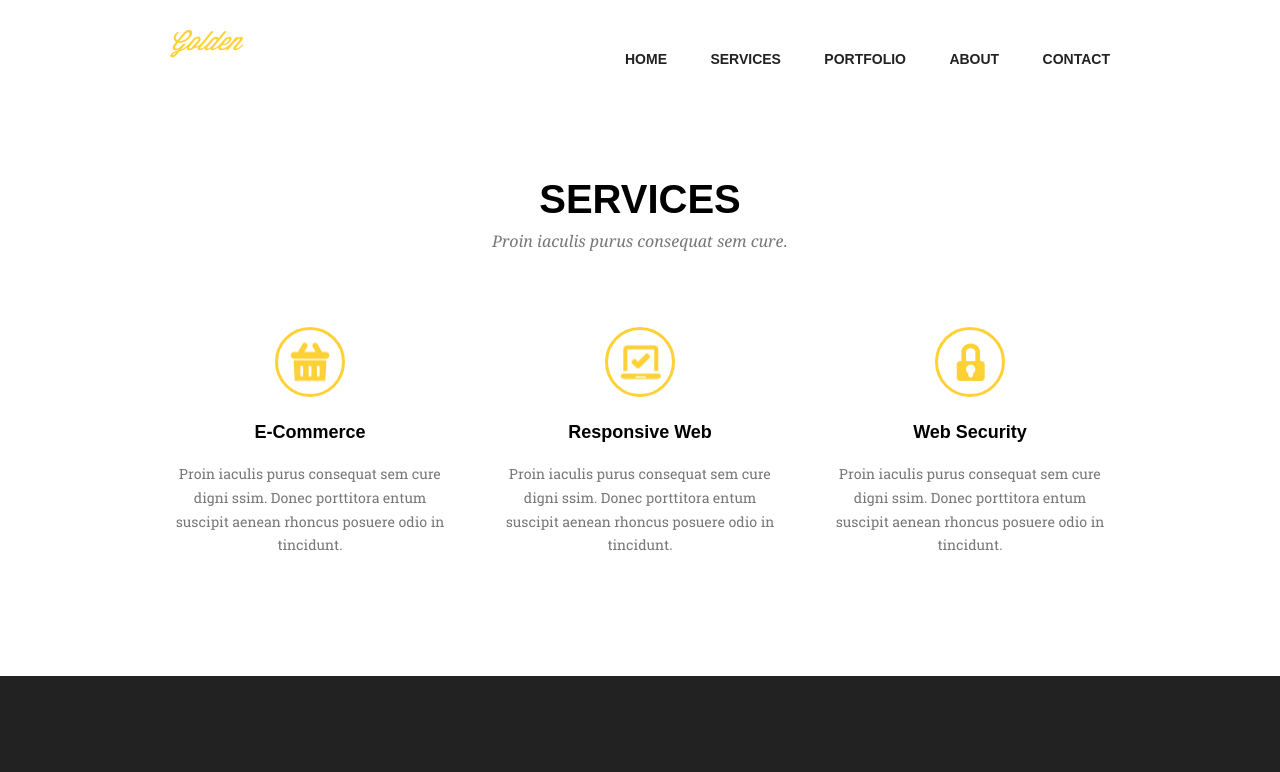
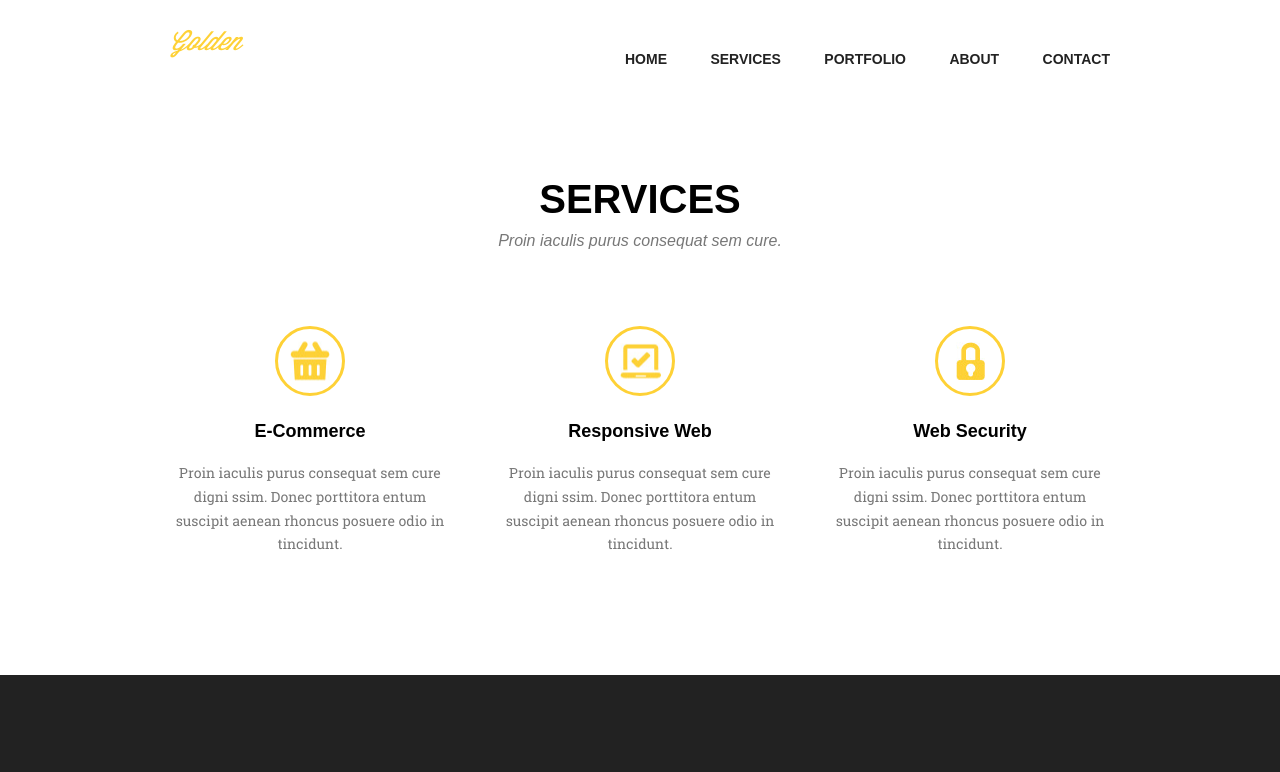
Before and after one commit to RuslanZinchenko/goit-fe-course, a plain HTML site: page html-css/module-07/index.html in a window 1280 px wide. Shown: the top 772 px of the page. Drawn offline with Linux system fonts and the light colour scheme; files whose address does not match are found by name.

Commit message:
module-07

```diff
--- a/html-css/module-07/css/services.css
+++ b/html-css/module-07/css/services.css
@@ -14,7 +14,7 @@
 }
 
 .head-name-two {
-  font-family: "DroidSerif", sans-serif;
+  font-family: "DroidSerif-Italic", sans-serif;
   font-style: italic;
   font-weight: 300;
   font-size: 16px;
```
